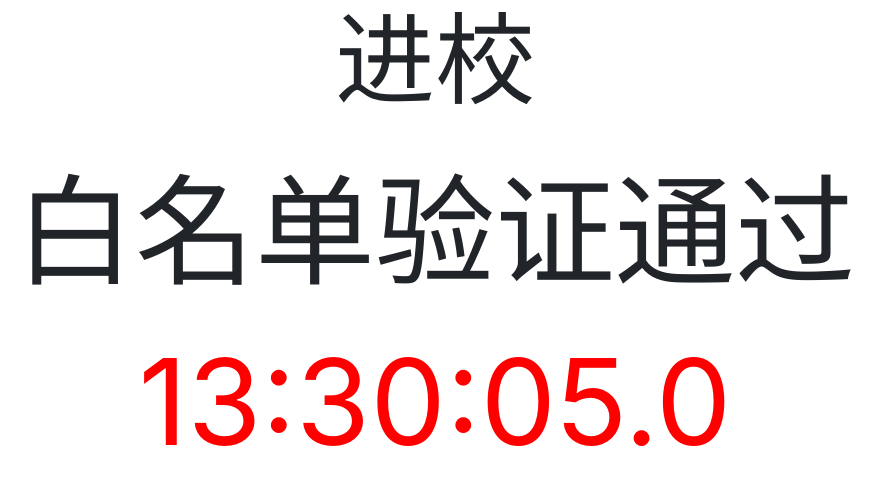
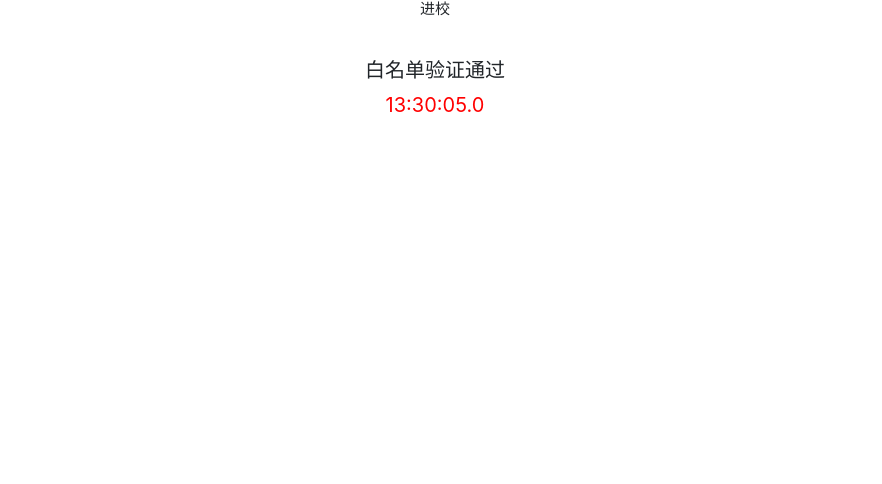
Before and after one commit to hash106/Picgo, a plain HTML site: page Picgo.html in a window 1280 px wide. Shown: the whole page, without its empty margins (205-1087 px from the left). Drawn offline with nearby package versions, Linux system fonts and the light colour scheme.

Commit message:
Update Picgo.html

```diff
--- a/Picgo.html
+++ b/Picgo.html
@@ -12,13 +12,13 @@
     }
     span{
       color: red;
-      font-size: 120px;
+      font-size: 20px;
     }
     h1{
-      font-size: 100px;
+      font-size: 15px;
     }
     h2{
-      font-size: 120px;
+      font-size: 20px;
     }
   </style>
 </head>
```
